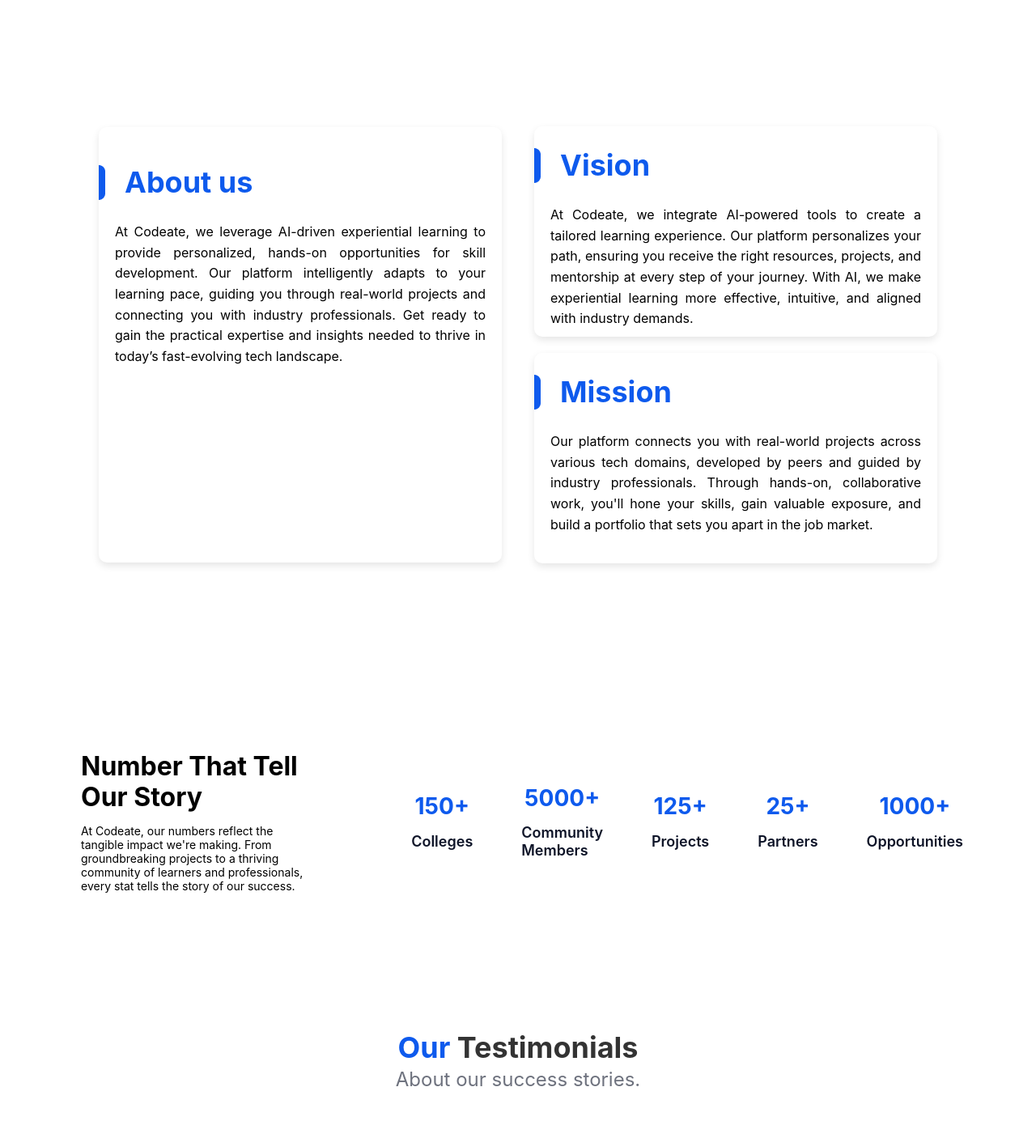
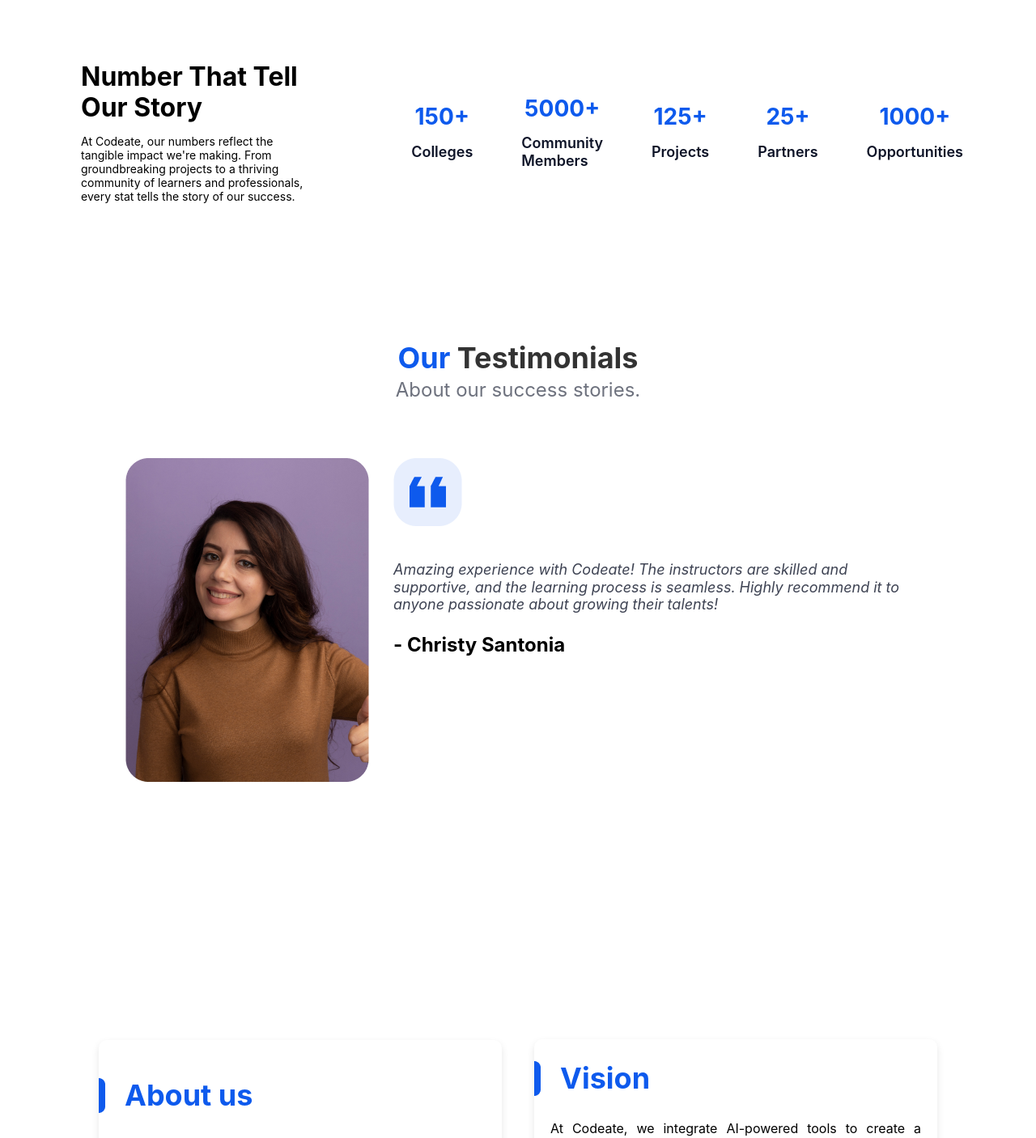
Before and after one commit to itskdhere/codeate-2025, a React (Create React App) app in the folder client/: page / in a window 1280 px wide. Shown: the part 3800-5206 px from the top of the page at 81% size. Built offline with nearby package versions, Linux system fonts and the light colour scheme.

Commit message:
arrangements

```diff
--- a/client/src/pages/Home.js
+++ b/client/src/pages/Home.js
@@ -55,7 +55,7 @@
             <About/>
             <Card/>
             <ProjectPage/>
-            <Insights/>
+            {/* <Insights/> */}
             <Testimonial/>
 
 
--- a/client/src/pages/Testimonial.js
+++ b/client/src/pages/Testimonial.js
@@ -6,7 +6,9 @@
 import instaVector from '../assets/instaVector.png';
 import linVector from '../assets/linVector.png';
 import discVector from '../assets/discVector.png';
-import codeateLogo from '../assets/codeateLogo2.png'
+import codeateLogo from '../assets/codeateLogo2.png';
+import Insights from "./Insights";
+
 
 function Testimonial() {
     return(
@@ -56,8 +58,10 @@
                     </div>
                 </div>
             </div>
+        </div>
 
-        </div>
+        <Insights/>
+
         <footer class="footer">
   <div class="footer-container">
     <div class="footer-brand">
@@ -96,6 +100,7 @@
       </div>
     </div>
   </div>
+
   <div class="footer-bottom">
     <p>© 2024 Codeate. All rights reserved</p>
     <div class="social-icons">
```
Also changed, not shown: client/src/pages/Insights.js (+3 -13 lines).
